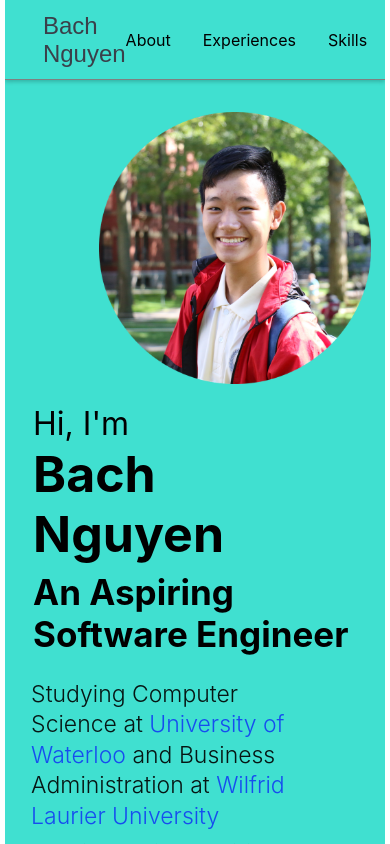
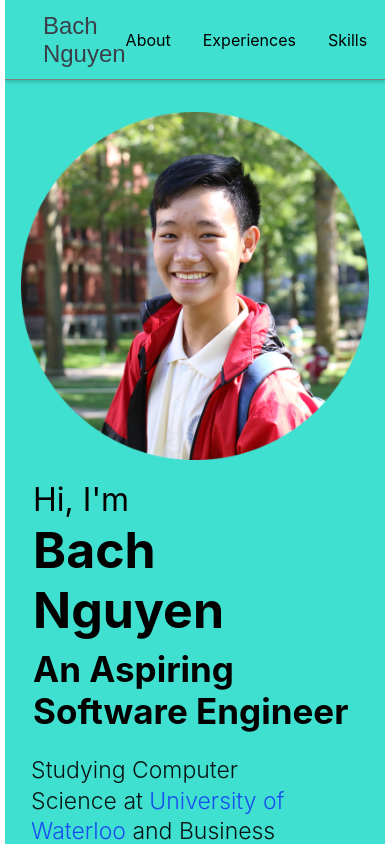
Before and after one commit to BachNguyenT/PersonalPortfolioWebsite, a React (Create React App) app: page / in a window 390 px wide. Shown: the top 844 px of the page. Built offline with nearby package versions, Linux system fonts and the light colour scheme.

Commit message:
Mobile UI adjustments

```diff
--- a/src/Components/Footer/Footer.scss
+++ b/src/Components/Footer/Footer.scss
@@ -1,7 +1,7 @@
 .Footer {
     display: flex;
     flex-direction: row;
-
+    background-color: red;
 
     &__Name {
 
--- a/src/Components/Home/Home.scss
+++ b/src/Components/Home/Home.scss
@@ -92,6 +92,7 @@
     margin: auto 0;
     @media (max-width: 800px) {
       margin: 0 auto;
+      width: auto;
       // height: 25%;
       // width: auto;
     }
```
